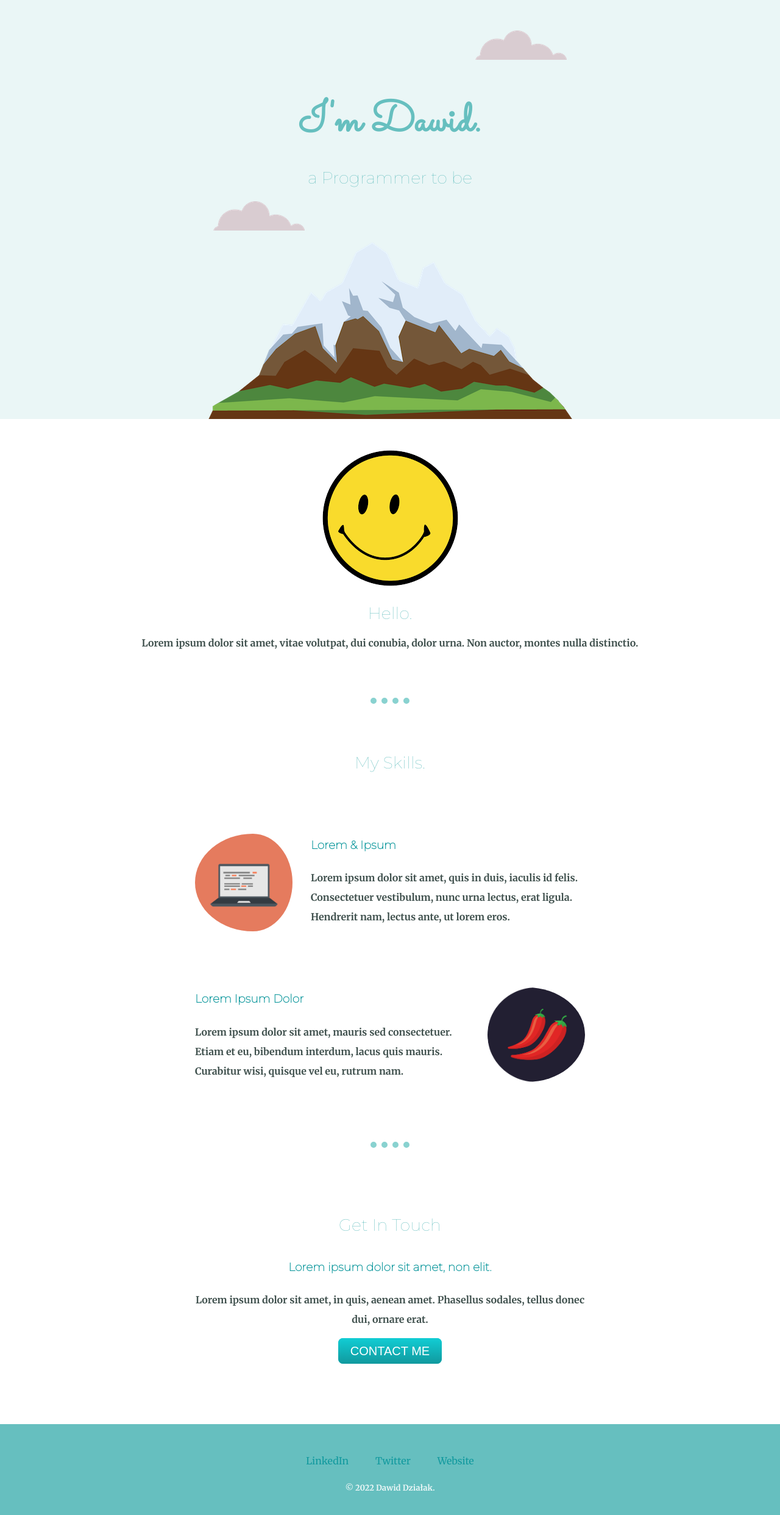
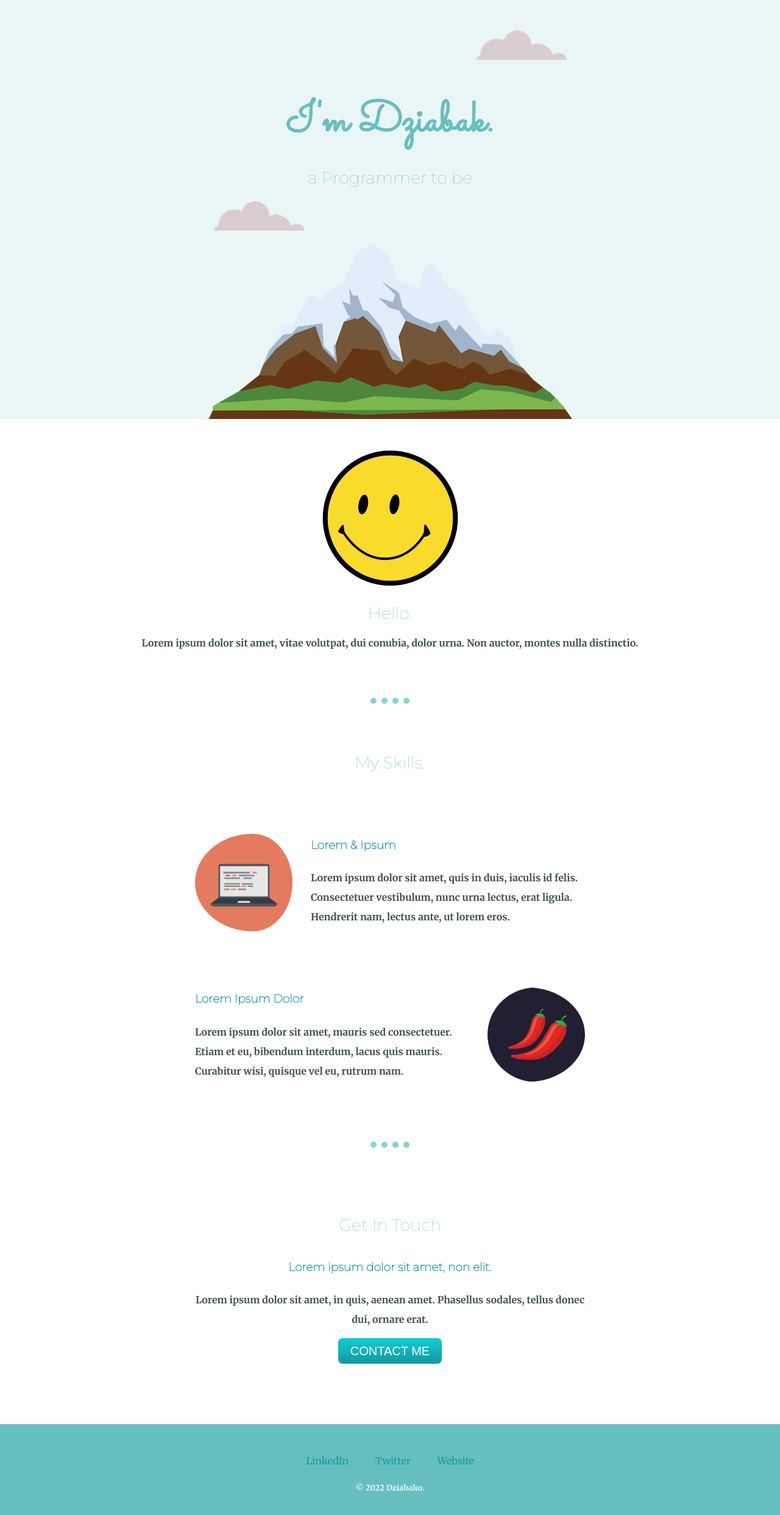
Before and after one commit to Dziabako/100-days-of-CODE-UDEMY, a plain HTML site: page Day44 - CSS Intermediate/index.html in a window 1280 px wide. Shown: the whole page at 61% size. Drawn offline with Linux system fonts and the light colour scheme.

Commit message:
Update index.html

```diff
--- a/Day44 - CSS Intermediate/index.html
+++ b/Day44 - CSS Intermediate/index.html
@@ -2,7 +2,7 @@
 <html lang="en">
 <head>
     <meta charset="UTF-8">
-    <title>Dawid Działak</title>
+    <title>Dziabako</title>
     <link rel="stylesheet" href="./css/styles.css">
     <link rel="icon" href="favicon.ico">
 <!--Nowe style tesktowe-->
@@ -14,7 +14,7 @@
 <body>
     <div class="top-container">
         <img class="top-cloud" src="./Images/cloud.png" alt="cloud-img">
-        <h1>I'm Dawid.</h1>
+        <h1>I'm Dziabak.</h1>
         <h2>a Programmer to be</h2>
         <img class="bottom-cloud" src="./Images/cloud.png" alt="cloud-img">
         <img class="mountain" src="./Images/mountain.png" alt="mountain-img">
@@ -54,7 +54,7 @@
         <a class="footer-link" href="https://www.linkedin.com/">LinkedIn</a>
         <a class="footer-link" href="https://twitter.com/">Twitter</a>
         <a class="footer-link" href="https://www.appbrewery.co/">Website</a>
-        <p class="end_paragraph">© 2022 Dawid Działak.</p>
+        <p class="end_paragraph">© 2022 Dziabako.</p>
       </div>
 
 </body>
```
